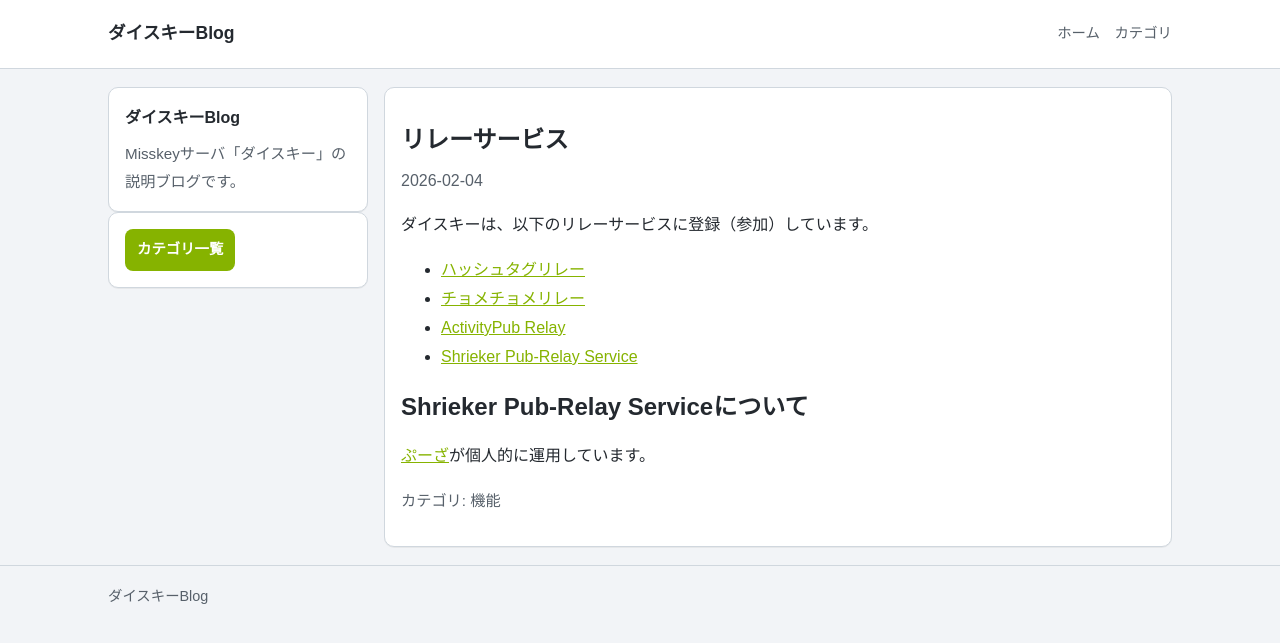
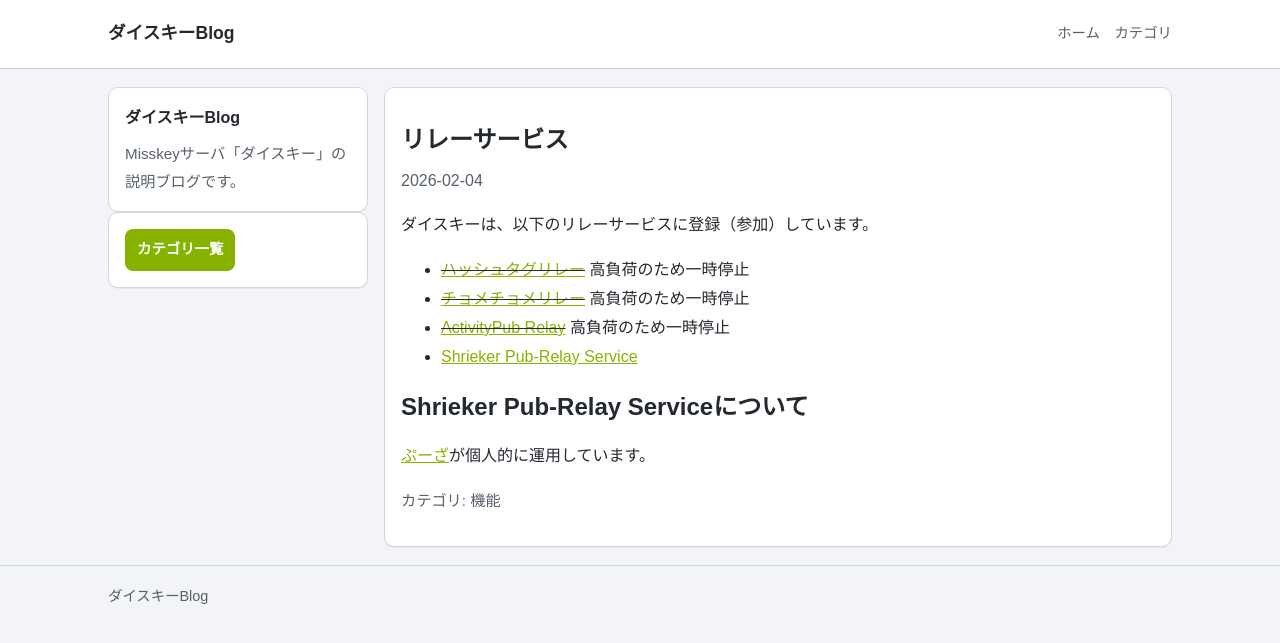
Before and after one commit to pooza/daisskey-blog, a Jekyll site: the page built from _posts/2026-02-04-リレーサービス.md, in a window 1280 px wide. Shown: the top 643 px of the page. Built offline with Jekyll 4.4.1, drawn with Linux system fonts in a browser that asks for light colours.

Commit message:
update: リレーサービス

```diff
--- a/_posts/2026-02-04-リレーサービス.md
+++ b/_posts/2026-02-04-リレーサービス.md
@@ -6,9 +6,9 @@ categories: 機能
 
 ダイスキーは、以下のリレーサービスに登録（参加）しています。
 
-- [ハッシュタグリレー](https://hashtag-relay.dtp-mstdn.jp)
-- [チョメチョメリレー](https://r.chomechome.jp)
-- [ActivityPub Relay](https://relay.gamelinks007.net)
+- ~~[ハッシュタグリレー](https://hashtag-relay.dtp-mstdn.jp)~~ 高負荷のため一時停止
+- ~~[チョメチョメリレー](https://r.chomechome.jp)~~ 高負荷のため一時停止
+- ~~[ActivityPub Relay](https://relay.gamelinks007.net)~~ 高負荷のため一時停止
 - [Shrieker Pub-Relay Service](https://relay2.shrieker.net/nodeinfo/2.1)
 
 ## Shrieker Pub-Relay Serviceについて
```
